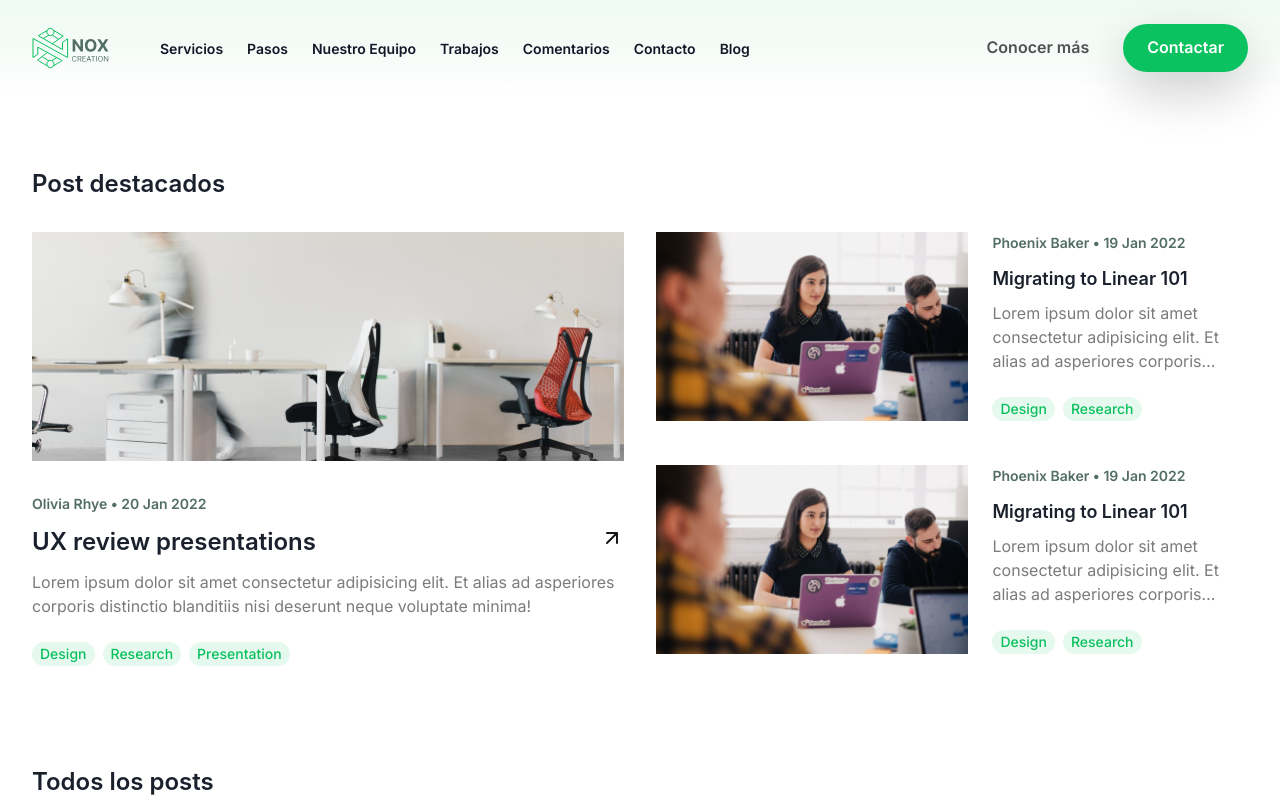
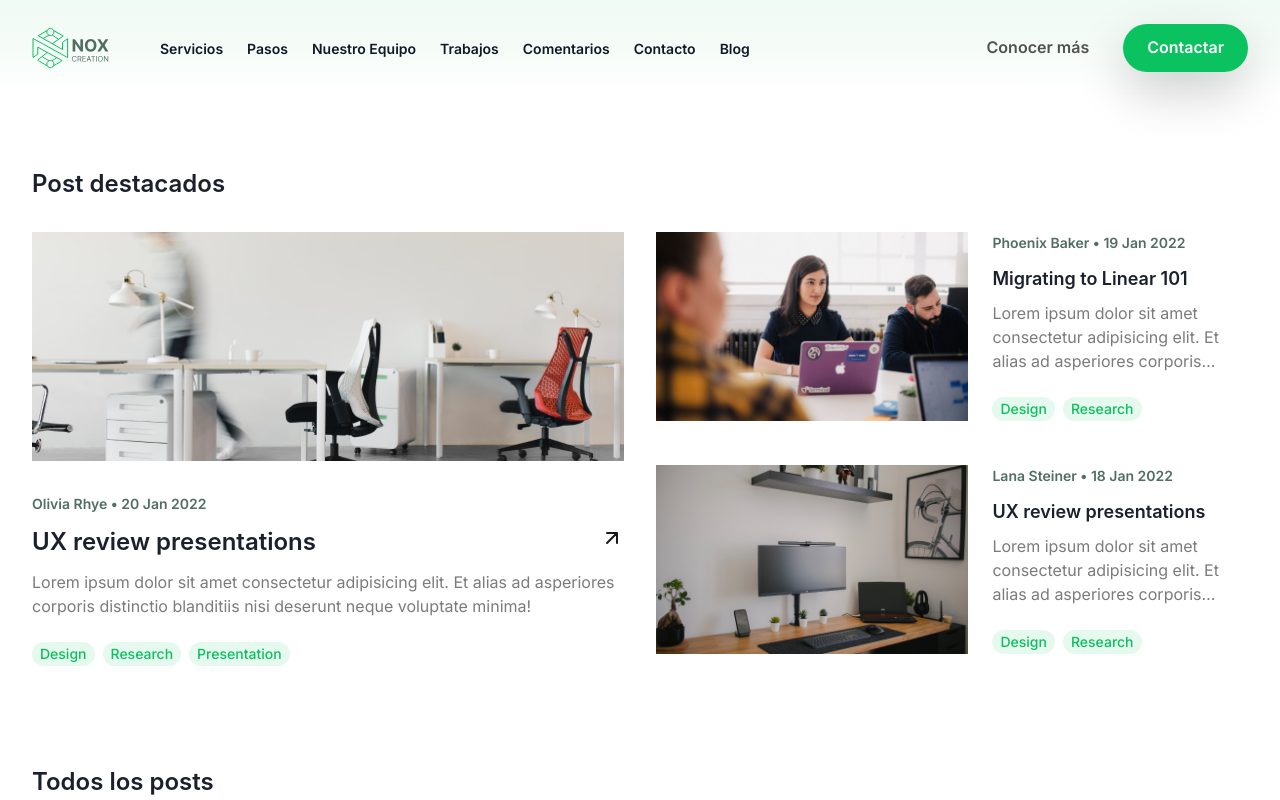
Before and after one commit to kolostring/nox-landing, a Next.js app: page /blog in a window 1280 px wide. Shown: the top 800 px of the page. Built offline with nearby package versions, Linux system fonts and the light colour scheme.

Commit message:
feat: remove Horizontal and Vertical Post and use PreviewPost instead

```diff
--- a/src/components/HorizontalPost.tsx
+++ /dev/null
@@ -1,83 +0,0 @@
-import { PostInfo } from "@/types/postInfo";
-import {
-  Flex,
-  Grid,
-  GridItem,
-  Heading,
-  Image,
-  Link,
-  Stack,
-  Tag,
-  Text,
-} from "@chakra-ui/react";
-import { default as NextJSLink } from "next/link";
-
-import DiagonalArrow from "@/assets/diagonal_arrow.svg";
-
-export type HorizontalPostProps = {
-  post: PostInfo | undefined;
-};
-
-export default function HorizontalPost({ post }: HorizontalPostProps) {
-  if (post === undefined) {
-    return <>Unknown Post</>;
-  }
-
-  return (
-    <NextJSLink href={`/blog/${post.id}`}>
-      <Grid
-        as="article"
-        templateColumns={{base: "1fr 2fr", lg: "19fr 17fr"}}
-        gap="0px 0px"
-        justifyContent="start"
-      >
-        <GridItem position="relative" overflow="hidden">
-          <Image
-            position="absolute"
-            objectFit="cover"
-            bg="#F1F1F1"
-            h="full"
-            w="full"
-            alt=""
-            src={post.image}
-          />
-        </GridItem>
-        <GridItem pl="24px">
-          <Text
-            fontSize="14px"
-            fontWeight="600"
-            color="#526D64"
-          >{`${post.author} • ${post.date}`}</Text>
-
-          <Heading
-            as="h3"
-            mt="12px"
-            fontSize="18px"
-            fontWeight="600"
-            lineHeight="28px"
-          >
-            {post.title}
-          </Heading>
-
-          <Text
-            noOfLines={{base: 2, lg: 3}}
-            mt="8px"
-            fontSize="16px"
-            lineHeight="24px"
-            color="#7B7B7B"
-          >
-            {post.abstract}
-          </Text>
-
-          <Flex mt="24px" gap="8px" flexWrap="wrap">
-            {post.tags.map((tag) => (
-              <Tag key={tag} rounded="full" bg="#0AC05E1A" color="#0AC05E">
-                {tag}
-              </Tag>
-            ))}
-          </Flex>
-        </GridItem>
-      </Grid>
-    </NextJSLink>
-  );
-}
--- a/src/components/VerticalPost.tsx
+++ /dev/null
@@ -1,84 +0,0 @@
-import { PostInfo } from "@/types/postInfo";
-import {
-  Flex,
-  Grid,
-  GridItem,
-  Heading,
-  Image,
-  Stack,
-  Tag,
-  Text,
-} from "@chakra-ui/react";
-import Link from "next/link";
-
-import DiagonalArrow from "@/assets/diagonal_arrow.svg";
-
-export type VerticalPostProps = {
-  post: PostInfo | undefined;
-};
-
-export default function VerticalPost({ post }: VerticalPostProps) {
-  if (post === undefined) {
-    return <>Unknown Post</>;
-  }
-
-  return (
-    <Link href={`/blog/${post.id}`}>
-      <Grid
-        as="article"
-        templateRows="19fr 17fr"
-        gap="0px 0px"
-      >
-        <GridItem position="relative" overflow="hidden">
-          <Image
-            position="absolute"
-            objectFit="cover"
-            bg="#F1F1F1"
-            h="full"
-            w="full"
-            alt=""
-            src={post.image}
-          />
-        </GridItem>
-        <GridItem pt="32px">
-          <Text
-            fontSize="14px"
-            fontWeight="600"
-            color="#526D64"
-          >{`${post.author} • ${post.date}`}</Text>
-
-          <Flex>
-            <Heading
-              as="h3"
-              mt="12px"
-              fontSize="24px"
-              fontWeight="600"
-              lineHeight="32px"
-            >
-              {post.title}
-            </Heading>
-            <Image alt="" src={DiagonalArrow.src} ml="auto" />
-          </Flex>
-
-          <Text
-            noOfLines={2}
-            mt="12px"
-            fontSize="16px"
-            lineHeight="24px"
-            color="#7B7B7B"
-          >
-            {post.abstract}
-          </Text>
-
-          <Flex mt="24px" gap="8px" flexWrap="wrap">
-            {post.tags.map((tag) => (
-              <Tag key={tag} rounded="full" bg="#0AC05E1A" color="#0AC05E">
-                {tag}
-              </Tag>
-            ))}
-          </Flex>
-        </GridItem>
-      </Grid>
-    </Link>
-  );
-}
--- a/src/components/sections/AllPostsSection.tsx
+++ b/src/components/sections/AllPostsSection.tsx
@@ -3,14 +3,13 @@ import getAllPosts from "@/test/mocks/get-posts.mock";
 import { PostInfo } from "@/types/postInfo";
 import { Box, Grid, Heading, Skeleton, useMediaQuery } from "@chakra-ui/react";
 import { useEffect, useRef, useState } from "react";
-import VerticalPost from "../VerticalPost";
-import HorizontalPost from "../HorizontalPost";
 import Pagination from "../Pagination";
+import PostPreview from "../PostPreview";
 
 export default function AllPostsSection() {
   const [isLargeScreen] = useMediaQuery("(min-width: 992px)", {
     ssr: true,
-    fallback: false,
+    fallback: true,
   });
 
   const [data, setData] = useState<PostInfo[]>([...Array(9)]);
@@ -50,18 +49,8 @@ export default function AllPostsSection() {
           lg: "repeat(auto-fit, minmax(min(100%, 300px), 1fr))",
         }}
       >
-        {data.map((post) => (
-          <Skeleton
-            key=""
-            minH={{ base: "180px", lg: "434px" }}
-            isLoaded={!isLoading.current}
-          >
-            {isLargeScreen ? (
-              <VerticalPost post={post} />
-            ) : (
-              <HorizontalPost post={post} />
-            )}
-          </Skeleton>
+        {data.map((post, index) => (
+          <PostPreview key={index} post={post} isLoading={isLoading.current} isHorizontal={!isLargeScreen} />
         ))}
       </Grid>
 
--- a/src/components/sections/FeaturedPostsSection.tsx
+++ b/src/components/sections/FeaturedPostsSection.tsx
@@ -10,13 +10,12 @@ import {
   useMediaQuery,
 } from "@chakra-ui/react";
 import { useEffect, useRef, useState } from "react";
-import VerticalPost from "../VerticalPost";
-import HorizontalPost from "../HorizontalPost";
+import PostPreview from "../PostPreview";
 
 export default function FeaturedPostsSection() {
   const [isLargeScreen] = useMediaQuery("(min-width: 992px)", {
     ssr: true,
-    fallback: false,
+    fallback: true,
   });
 
   const [data, setData] = useState<PostInfo[]>([]);
@@ -53,35 +52,22 @@ export default function FeaturedPostsSection() {
         templateColumns={{ base: "1fr", lg: "1fr 1fr" }}
         gap="32px"
       >
-        <GridItem
-          as={Skeleton}
-          minH="434px"
-          rowSpan={{ lg: 2 }}
-          isLoaded={!isLoading.current}
-        >
-          <VerticalPost post={data[0]} />
+        <GridItem rowSpan={{ lg: 2 }}>
+          <PostPreview post={data[0]} isLoading={isLoading.current} />
         </GridItem>
-        <GridItem
-          as={Skeleton}
-          minH={{ base: "434px", lg: "180px" }}
-          isLoaded={!isLoading.current}
-        >
-          {isLargeScreen ? (
-            <HorizontalPost post={data[1]} />
-          ) : (
-            <VerticalPost post={data[1]} />
-          )}
+        <GridItem>
+          <PostPreview
+            post={data[1]}
+            isHorizontal={isLargeScreen}
+            isLoading={isLoading.current}
+          />
         </GridItem>
-        <GridItem
-          as={Skeleton}
-          minH={{ base: "434px", lg: "180px" }}
-          isLoaded={!isLoading.current}
-        >
-          {isLargeScreen ? (
-            <HorizontalPost post={data[1]} />
-          ) : (
-            <VerticalPost post={data[2]} />
-          )}
+        <GridItem minH={{ base: "434px", lg: "180px" }}>
+          <PostPreview
+            post={data[2]}
+            isHorizontal={isLargeScreen}
+            isLoading={isLoading.current}
+          />
         </GridItem>
       </Grid>
     </Box>
```
